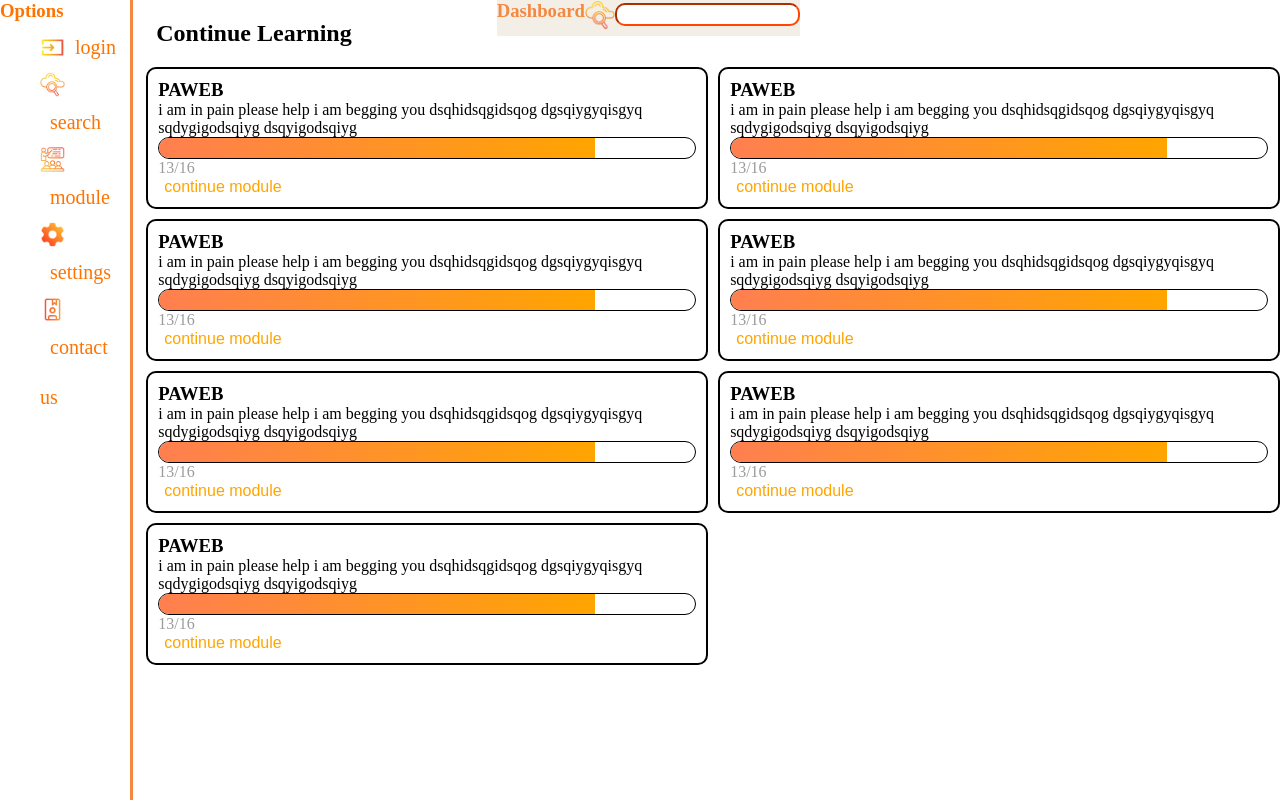
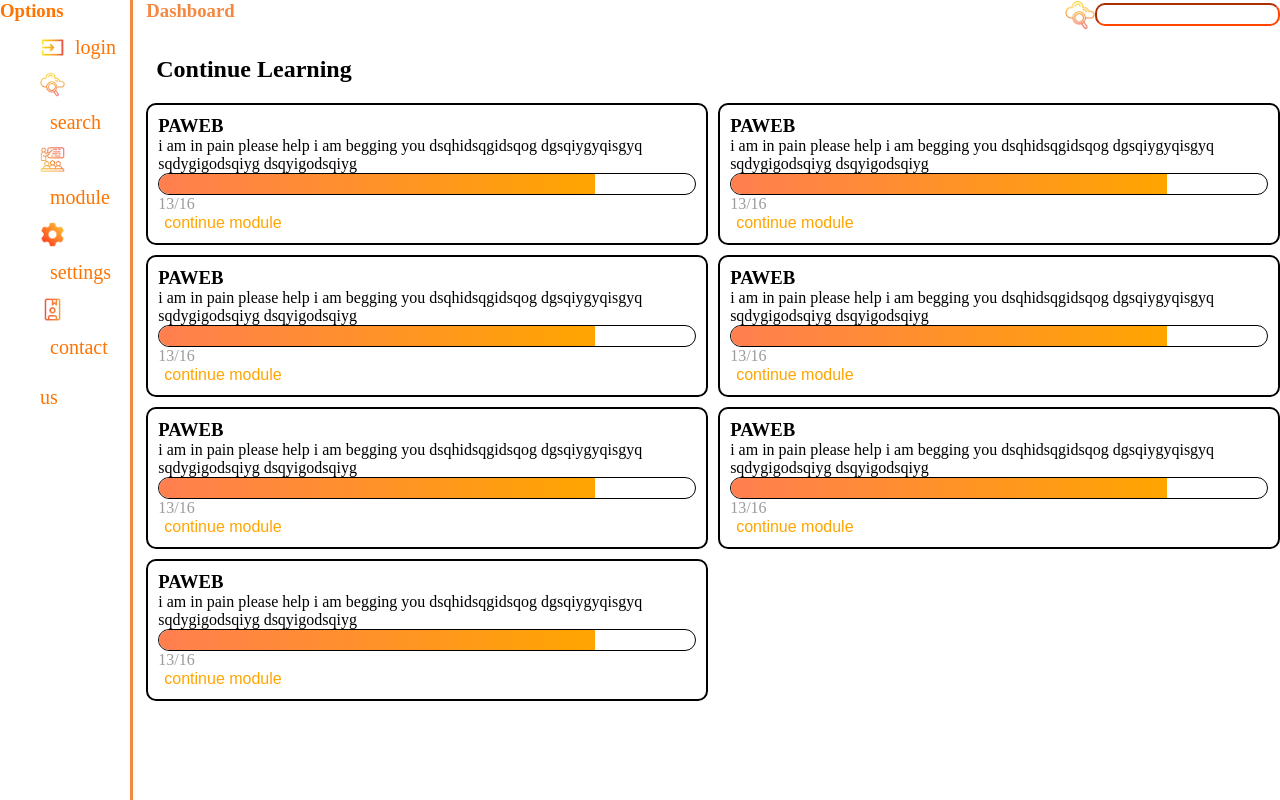
Before and after one commit to Gabderrahmene/skillsHub, an Angular app: page / in a window 1280 px wide. Built offline with nearby package versions, Linux system fonts and the light colour scheme.

Commit message:
dashboard placed

```diff
--- a/src/app/app.css
+++ b/src/app/app.css
@@ -1,11 +1,5 @@
-div {
+.menu {
     gap: 1%;
     display: flex;
     justify-content: start;
 }
-app-dashboard{
-    display:flex;
-    justify-content: flex-end;
-    width:100vh;
-    position: absolute;
-}
--- a/src/app/app.html
+++ b/src/app/app.html
@@ -1,6 +1,8 @@
+<div class="menu">
+    <app-optionlist></app-optionlist>
+    <div class="dashboard">
+        <app-dashboard></app-dashboard>
+        <app-homescreen></app-homescreen>
+    </div>
 
-<app-dashboard></app-dashboard>
-<div>
-    <app-optionlist></app-optionlist>
-    <app-homescreen></app-homescreen>
 </div>
--- a/src/app/dashboard/dashboard.css
+++ b/src/app/dashboard/dashboard.css
@@ -1,4 +1,4 @@
-input{
+input {
     color: orange;
     border-color: orangered;
     padding: 2px;
@@ -7,16 +7,18 @@ input{
     margin-bottom: 10px;
     text-align: center;
 }
-img{
+
+img {
     width: 30px;
-   vertical-align: middle;
-}
-header{
-    background-color: rgb(243, 239, 231);
-    display:flex;
-     justify-content: space-between;
+    vertical-align: middle;
 }
 
-h3{
-color:  rgb(245, 136, 64);
+header {
+    background-color: white;
+    display: flex;
+    justify-content: space-between;
 }
+
+h3 {
+    color: rgb(245, 136, 64);
+}
```
Also changed, not shown: src/app/dashboard/dashboard.html (+6 -5 lines).
